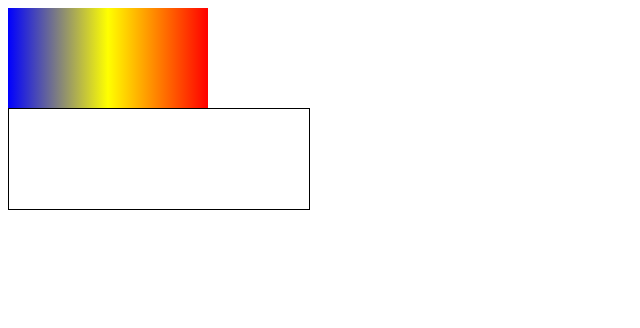
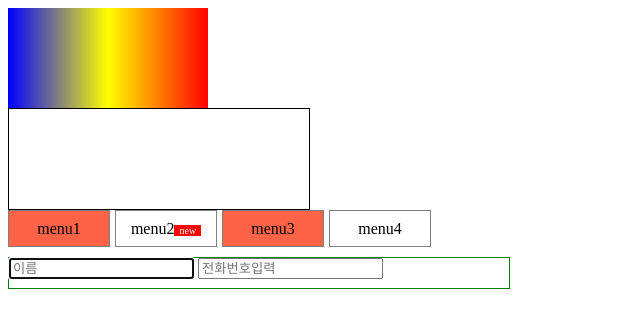
Before and after one commit to ohsangyong/test, a plain HTML site: page 1.html in a window 1280 px wide. Shown: the whole page, without its empty margins (0-640 px from the left). Drawn offline with Linux system fonts and the light colour scheme.

Commit message:
menu 추가 코딩

```diff
--- a/1.html
+++ b/1.html
@@ -8,10 +8,30 @@
     <style>
         .box-1{background: linear-gradient(90deg, blue, yellow 50%, red); width: 200px; height: 100px;}
         .box-2{ width: 300px; height: 100px; border: 1px solid black;}
+        .menu{}
+        .menu ul{ list-style: none; padding: 0; margin: 0;overflow: hidden;}
+        .menu ul li{float: left; width:100px; height: 35px; line-height: 35px; text-align: center; border: solid 1px gray; margin: 0 5px 0 0;}
+        .menu ul li:hover,.menu ul li:active { background: yellow;}
+        .menu ul li:nth-child(2n+1) { background-color: tomato;}
+        .menu ul li.new::after{ content: "new"; font-size: x-small; color: white; background-color: red;padding:0 5px;}
+        .box-3{clear:left; width: 500px; height: 30px; border: solid 1px green; margin-top:10px;}
+
     </style>
 </head>
 <body>
     <div class="box-1"></div>
     <div class="box-2"></div>
+    <div class="menu">
+        <ul>
+            <li>menu1</li>
+            <li  class="new">menu2</li>
+            <li>menu3</li>
+            <li>menu4</li>
+        </ul>
+    </div>
+    <div class="box-3">
+        <label for="name"><input type="text" id="name" name="" placeholder="이름" autofocus></label>
+        <input type="text" required placeholder="전화번호입력">
+    </div>
 </body>
 </html>
```
